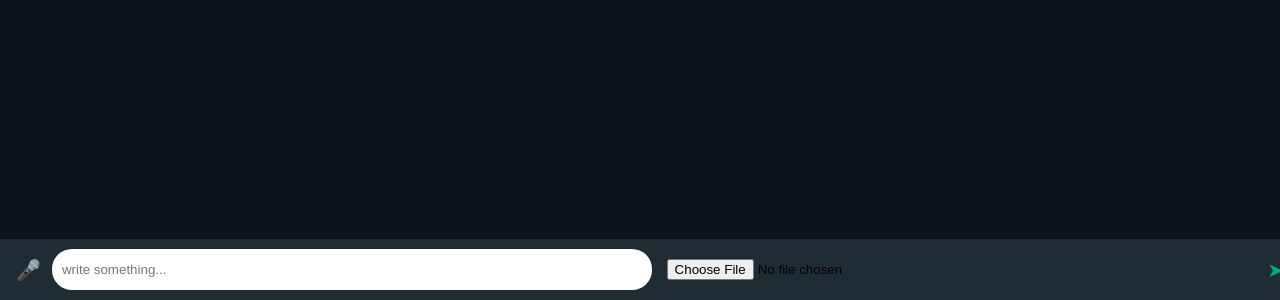
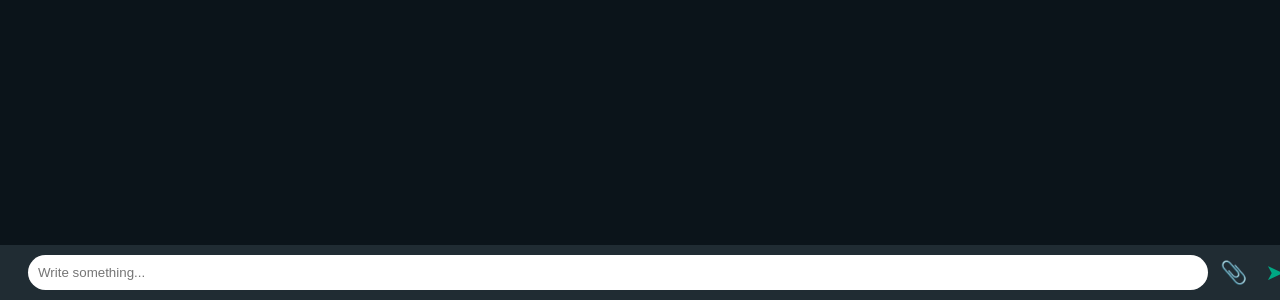
Before and after one commit to aminnoorzai222-hub/aidly-ai-server, a website: page public/index.html in a window 1280 px wide. Shown: the part 500-800 px from the top of the page. Drawn offline with Linux system fonts and the light colour scheme.

Commit message:
Update index.html

```diff
--- a/public/index.html
+++ b/public/index.html
@@ -10,11 +10,34 @@ body { margin:0; font-family:Arial; background:#0b141a; }
 .msg { max-width:70%; padding:10px; margin:5px; border-radius:10px; }
 .user { background:#005c4b; color:white; margin-left:auto; }
 .ai { background:#202c33; color:white; margin-right:auto; position:relative; }
-#inputBox { position:fixed; bottom:0; width:100%; display:flex; background:#202c33; padding:10px; gap:5px; }
-input { flex:1; padding:10px; border-radius:20px; border:none; }
-button { background:none; border:none; font-size:20px; color:#00a884; cursor:pointer; }
-.speakBtn { position:absolute; right:5px; bottom:5px; font-size:14px; }
-img { max-width:200px; display:block; margin:5px; border-radius:10px; }
+#inputBox {
+  position:fixed; bottom:0; width:100%;
+  display:flex; align-items:center;
+  background:#202c33; padding:10px; gap:6px;
+}
+input {
+  flex:1; padding:10px;
+  border-radius:20px; border:none;
+}
+button {
+  background:none;
+  border:none;
+  font-size:22px;
+  color:#00a884;
+  cursor:pointer;
+}
+.speakBtn {
+  position:absolute;
+  right:5px;
+  bottom:5px;
+  font-size:14px;
+}
+img {
+  max-width:200px;
+  display:block;
+  margin:5px;
+  border-radius:10px;
+}
 </style>
 </head>
 
@@ -23,23 +46,33 @@ img { max-width:200px; display:block; margin:5px; border-radius:10px; }
 <div id="chat"></div>
 
 <div id="inputBox">
-  <button onclick="startVoice()">🎤</button>
-  <input id="input" placeholder="write something..." />
-  <input type="file" id="imageInput" accept="image/*" />
+  <!-- 🎧 Voice button (بدل شوی) -->
+  <button onclick="startVoice()"  <svg width="22" height="22" viewBox="0 0 24 24" fill="#00a884">
+    <path d="M12 2a10 10 0 100 20 10 10 0 000-20zm1 14.5h-2v-1h2v1zm2.07-7.75l-.9.92C13.45 10.9 13 11.5 13 13h-2v-.5c0-1 .45-1.75 1.17-2.47l1.24-1.26A2 2 0 0012 6a2 2 0 00-2 2H8a4 4 0 118 0c0 1.1-.45 2.1-.93 2.75z"/>
+  </svg>
+  </button>
+
+  <input id="input" placeholder="Write something..." />
+
+  <!-- 📎 Attachment -->
+  <input type="file" id="imageInput" accept="image/*" style="display:none;" />
+  <button onclick="document.getElementById('imageInput').click()">📎</button>
+
+  <!-- ➤ Send -->
   <button onclick="send()">➤</button>
 </div>
 
 <script>
 let history = [];
 
-// 🔊 Speak
+// 🔊 AI voice
 function speak(text) {
   const speech = new SpeechSynthesisUtterance(text);
-  speech.lang = "en-US"; // Pashto اکثره نه چلېږي
+  speech.lang = "en-US";
   window.speechSynthesis.speak(speech);
 }
 
-// 💬 Message
+// 💬 message
 function addMessage(text, type) {
   const chat = document.getElementById("chat");
   const div = document.createElement("div");
@@ -58,7 +91,7 @@ function addMessage(text, type) {
   chat.scrollTop = chat.scrollHeight;
 }
 
-// 🎤 Voice input
+// 🎧 Voice input
 function startVoice() {
   const recognition = new (window.SpeechRecognition || window.webkitSpeechRecognition)();
   recognition.lang = "en-US";
```
